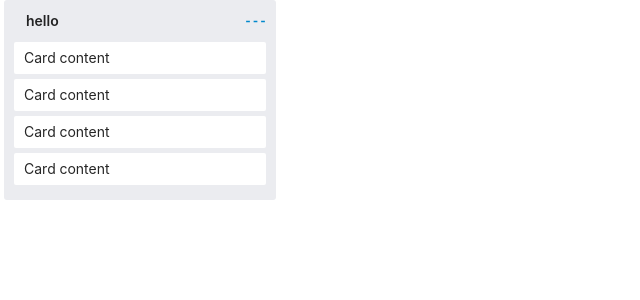
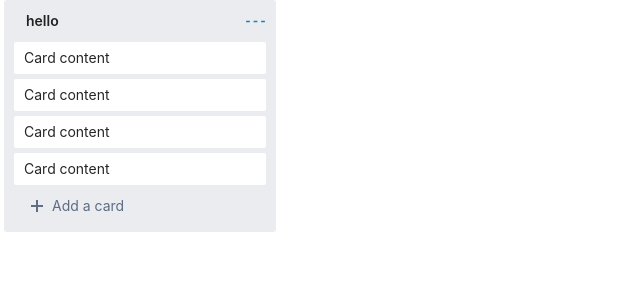
Before and after one commit to akashsingh8998/nextjs-kanban-board-clone, a Next.js app: page /board in a window 1280 px wide. Shown: the top 300 px of the page, without its empty margins (0-640 px from the left). Built offline with nearby package versions, Linux system fonts and the light colour scheme.

Commit message:
added add card component

```diff
--- /dev/null
+++ b/components/molecules/AddCard/AddCard.js
@@ -0,0 +1,50 @@
+import React, { useState } from 'react';
+import { Input, Typography, Button } from 'antd';
+import { PlusOutlined,CloseOutlined } from '@ant-design/icons';
+
+
+const AddCard = ({}) => {
+    const { TextArea } = Input;
+    const [open, setOpen] = useState(false);
+    const [cardTitle, setCardTitle] = useState("hello");
+
+    const clickAndBlurHandler = () => {
+        setOpen(!open);
+    }
+
+    return(
+        <div>
+            {open ? (
+                <div>
+                    <div className="inputContainer">
+                        <TextArea
+                            defaultValue={cardTitle}
+                            onBlur={clickAndBlurHandler}
+                            onChange={(event) => {setCardTitle(event.target.value)}}
+                        />
+                    </div>
+                    <Button type="primary" onClick={clickAndBlurHandler}>Add card</Button>
+                    <Button type="text" icon={<CloseOutlined />} onClick={clickAndBlurHandler}/>
+                </div>
+            ) : (
+                <Button
+                    type="text"
+                    icon={<PlusOutlined />}
+                    style={{color: '#5e6c84', textAlign: 'left'}}
+                    onClick={clickAndBlurHandler}
+                    block
+                >
+                    Add a card
+                </Button>
+            )}
+
+            <style jsx>{`
+                .inputContainer {
+                    margin-bottom: 10px;
+                }
+            `}</style>
+        </div>
+    );
+};
+
+export default AddCard;
--- /dev/null
+++ b/components/molecules/AddCard/index.js
@@ -0,0 +1 @@
+export { default } from './AddCard';
--- a/components/organisms/List/List.js
+++ b/components/organisms/List/List.js
@@ -1,6 +1,7 @@
 import React, { useState } from 'react';
 import EditableTitle from '../../molecules/EditableTitle';
 import Card from '../../atoms/Card';
+import AddCard from '../../molecules/AddCard/AddCard';
 import { DashOutlined } from '@ant-design/icons';
 
 const ListComp = ({}) => {
@@ -17,6 +18,7 @@ const ListComp = ({}) => {
                     <Card/>
                     <Card/>
                     <Card/>
+                    <AddCard/>
                 </div>
             </div>
             <style jsx>{`
```
